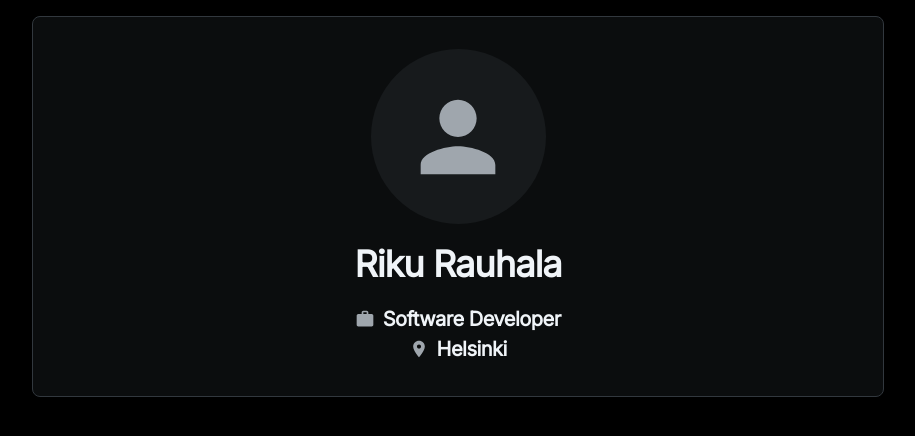
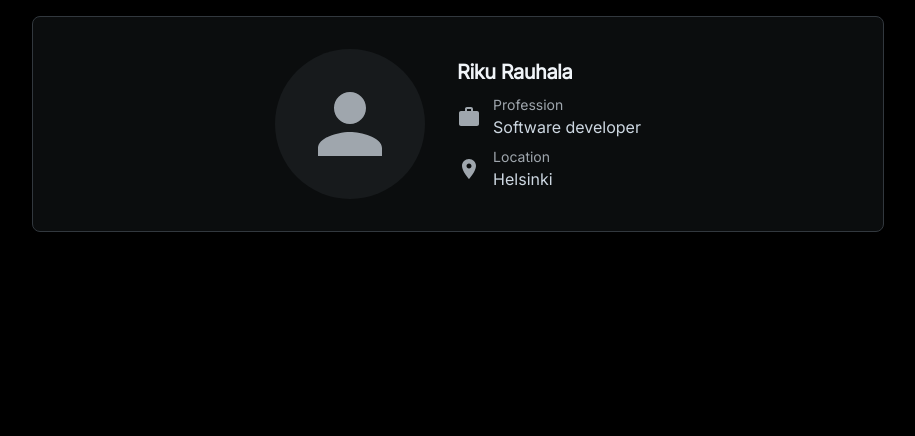
Before and after one commit to rikurauhala/rikurauhala.github.io, a React (Vite) app: page / in a window 1280 px wide. Shown: the top 436 px of the page, without its empty margins (182-1097 px from the left). Built offline with nearby package versions, Linux system fonts and the light colour scheme.

Commit message:
Update InfoCard

```diff
--- a/src/components/InfoCard/InfoCard.tsx
+++ b/src/components/InfoCard/InfoCard.tsx
@@ -1,3 +1,4 @@
+import Box from '@mui/joy/Box'
 import Card from '@mui/joy/Card'
 import Stack from '@mui/joy/Stack'
 import Typography from '@mui/joy/Typography'
@@ -8,24 +9,50 @@ import WorkIcon from '@mui/icons-material/Work'
 import ProfilePicture from './ProfilePicture'
 
 const InfoCard = (): JSX.Element => {
+  const name = 'Riku Rauhala'
+
+  const infoItems = [
+    {
+      key: 'profession',
+      title: 'Profession',
+      icon: <WorkIcon />,
+      value: 'Software developer',
+    },
+    {
+      key: 'location',
+      title: 'Location',
+      icon: <PlaceIcon />,
+      value: 'Helsinki',
+    },
+  ]
+
   return (
     <Card>
-      <Stack alignItems="center" my={2} spacing={2}>
+      <Stack
+        alignItems="center"
+        direction={{ xs: 'column', sm: 'row' }}
+        justifyContent="center"
+        my={2}
+        spacing={4}
+      >
         <ProfilePicture />
-        <Typography component="h1" level="h1">
-          Riku Rauhala
-        </Typography>
-        <Stack alignItems="center">
-          <Typography component="h2" level="h4" startDecorator={<WorkIcon sx={{ fontSize: 20 }} />}>
-            Software Developer
+        <Stack direction="column" justifyContent="space-between" spacing={1} textAlign="left">
+          <Typography component="h1" level="h4">
+            <Box>{name}</Box>
           </Typography>
-          <Typography
-            component="h2"
-            level="h4"
-            startDecorator={<PlaceIcon sx={{ fontSize: 20 }} />}
-          >
-            Helsinki
-          </Typography>
+          {infoItems.map(({ key, title, icon, value }) => (
+            <Stack key={key} alignItems="center" direction="row" spacing={1.5}>
+              {icon}
+              <Stack alignItems="start" direction="column">
+                <Typography color="neutral" level="title-sm">
+                  {title}
+                </Typography>
+                <Typography>
+                  <Box>{value}</Box>
+                </Typography>
+              </Stack>
+            </Stack>
+          ))}
         </Stack>
       </Stack>
     </Card>
--- a/src/components/InfoCard/ProfilePicture.tsx
+++ b/src/components/InfoCard/ProfilePicture.tsx
@@ -1,16 +1,9 @@
 import Avatar from '@mui/joy/Avatar'
 
 const ProfilePicture = (): JSX.Element => {
-  const size = '175px'
+  const size = '150px'
 
-  return (
-    <Avatar
-      sx={{
-        height: size,
-        width: size,
-      }}
-    />
-  )
+  return <Avatar sx={{ height: size, width: size }} />
 }
 
 export default ProfilePicture
```
